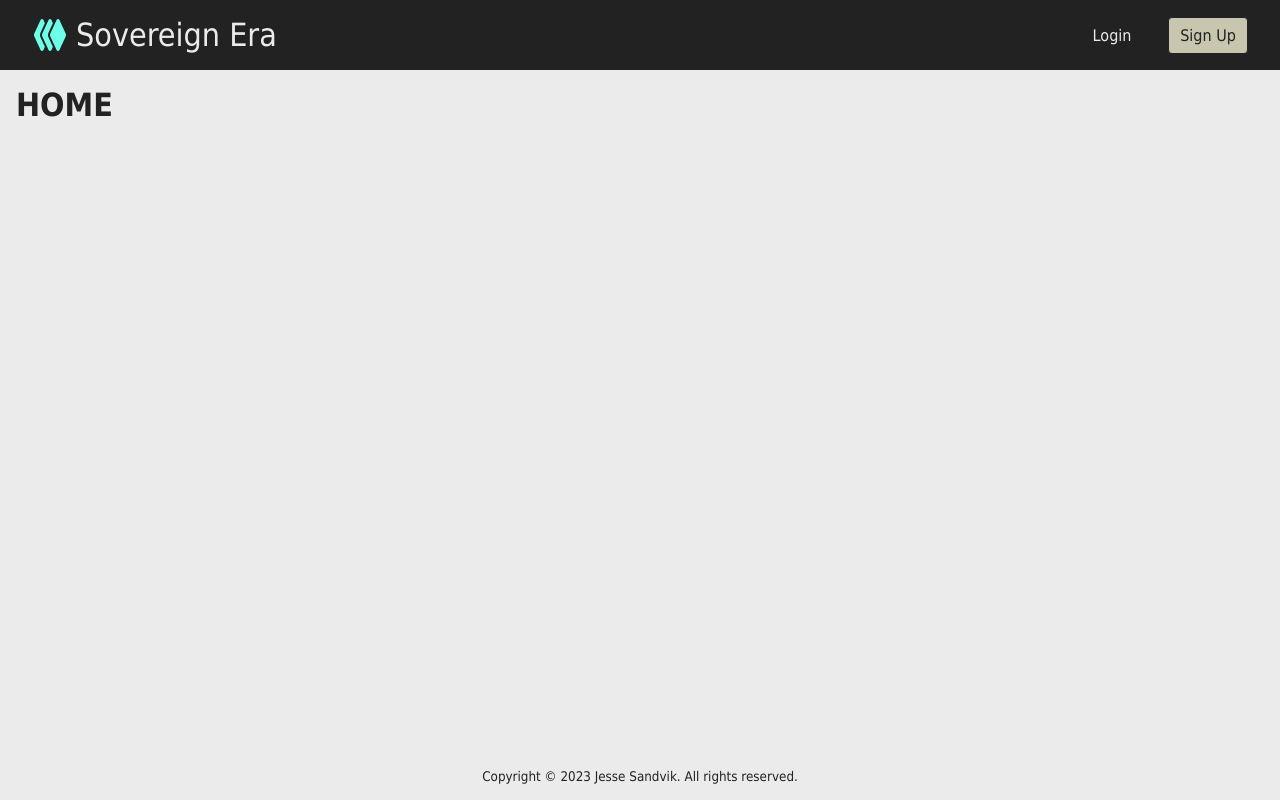
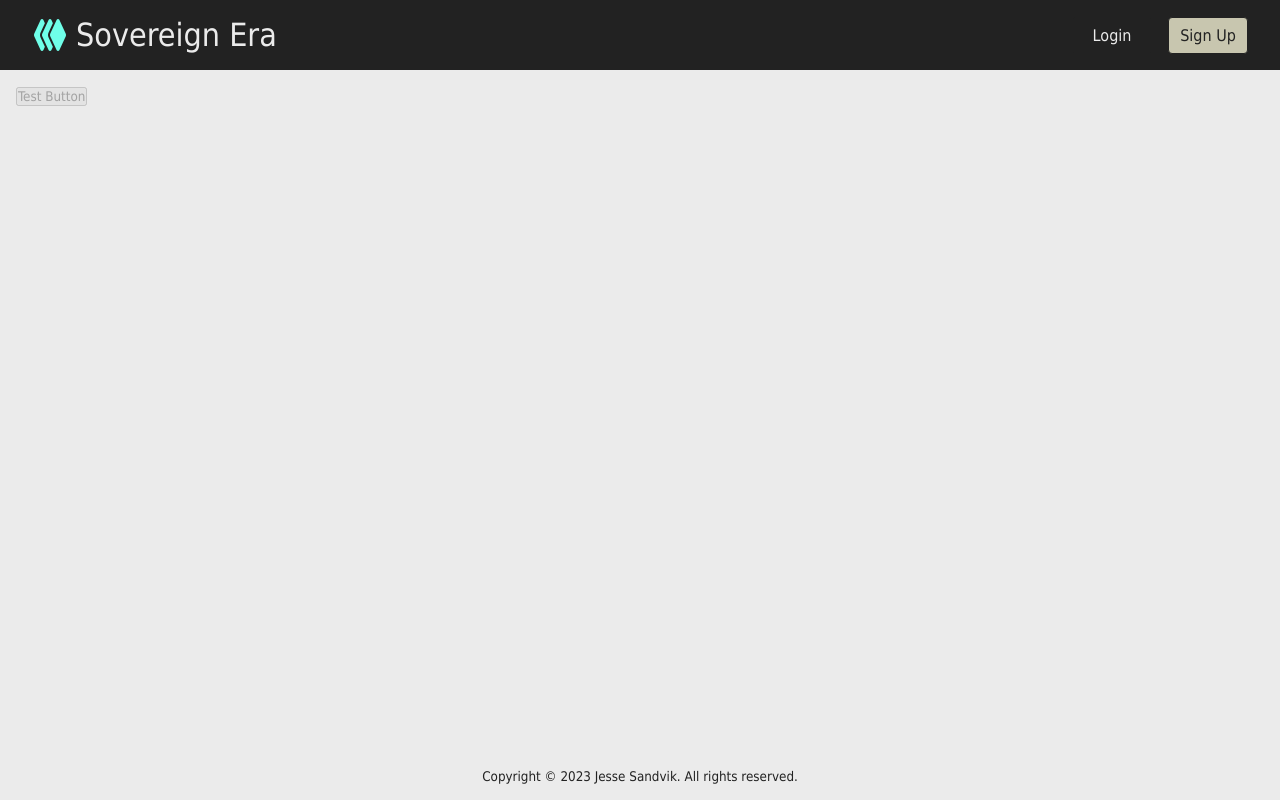
Before and after one commit to JesseSandvik/blckroot, a React (Create React App) app in the folder client/: page / in a window 1280 px wide. Built offline with nearby package versions, Linux system fonts and the light colour scheme; no server answers; the HTML template or start-up script is replaced by a standard one.

Commit message:
refactoring

```diff
--- a/client/src/App.tsx
+++ b/client/src/App.tsx
@@ -2,7 +2,8 @@ import { useContext, useEffect } from "react";
 import { NavLink, Routes, Route, useLocation } from "react-router-dom";
 import { AuthContext, AuthProvider } from "./context/auth/AuthContext";
 import Dashboard from "./pages/dashboard/Dashboard";
-import HomePage from "./pages/Home";
+// import HomePage from "./pages/Home";
+import HomePage from "./pages/home/Home";
 import LoginPage from "./pages/login/Login";
 import SignUpPage from "./pages/signup/SignUp";
 
--- /dev/null
+++ b/client/src/atoms/button/Button.css
@@ -0,0 +1,14 @@
+
+button.button {
+    background-color: transparent;
+    border: none;
+    cursor: pointer;
+    font-family: inherit;
+    padding: 0;
+}
+
+button.disabled {
+    background-color: violet;
+    cursor: unset;
+    font-size: 2rem;
+}
--- /dev/null
+++ b/client/src/atoms/button/Button.tsx
@@ -0,0 +1,51 @@
+import { MouseEventHandler, ReactNode } from "react";
+
+import "./Button.css";
+
+/**
+ * Available button types
+ *
+ * BUTTON: The button is a clickable button
+ * RESET: The button is a reset button, resets the form data to its initial value
+ * SUBMIT: The button is a submit button, submits form data
+ */
+
+export const ButtonTypes = {
+  BUTTON: "button",
+  RESET: "reset",
+  SUBMIT: "submit",
+};
+
+type ButtonProps = {
+  children: ReactNode;
+  className?: string;
+  disabled?: boolean;
+  onClick: MouseEventHandler<HTMLButtonElement>;
+  type: "button" | "reset" | "submit";
+};
+
+const Button = ({
+  children,
+  className,
+  disabled,
+  onClick,
+  type,
+}: ButtonProps): JSX.Element => {
+  return (
+    <button
+      className={className}
+      disabled={disabled}
+      onClick={onClick}
+      type={type}
+    >
+      {children}
+    </button>
+  );
+};
+
+Button.defaultProps = {
+  disabled: false,
+  type: ButtonTypes.BUTTON,
+};
+
+export default Button;
--- /dev/null
+++ b/client/src/pages/home/Home.tsx
@@ -0,0 +1,13 @@
+import Button from "../../atoms/button/Button";
+
+const HomePage = (): JSX.Element => {
+  return (
+    <div>
+      <Button disabled onClick={() => console.log("HELLO")}>
+        Test Button
+      </Button>
+    </div>
+  );
+};
+
+export default HomePage;
```
Also changed, not shown: 2 other files (tests, documents, lock files or other folders).
